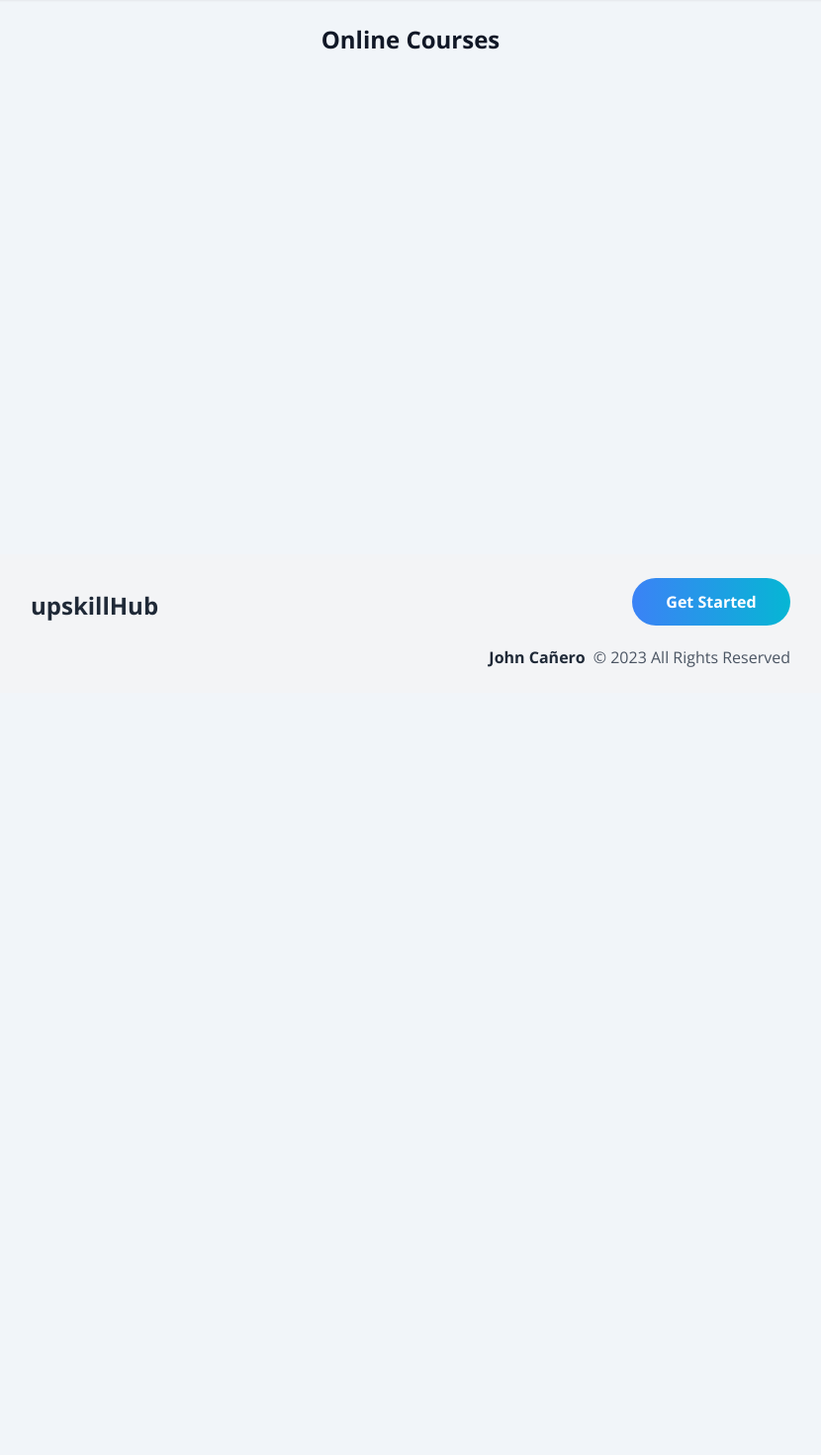
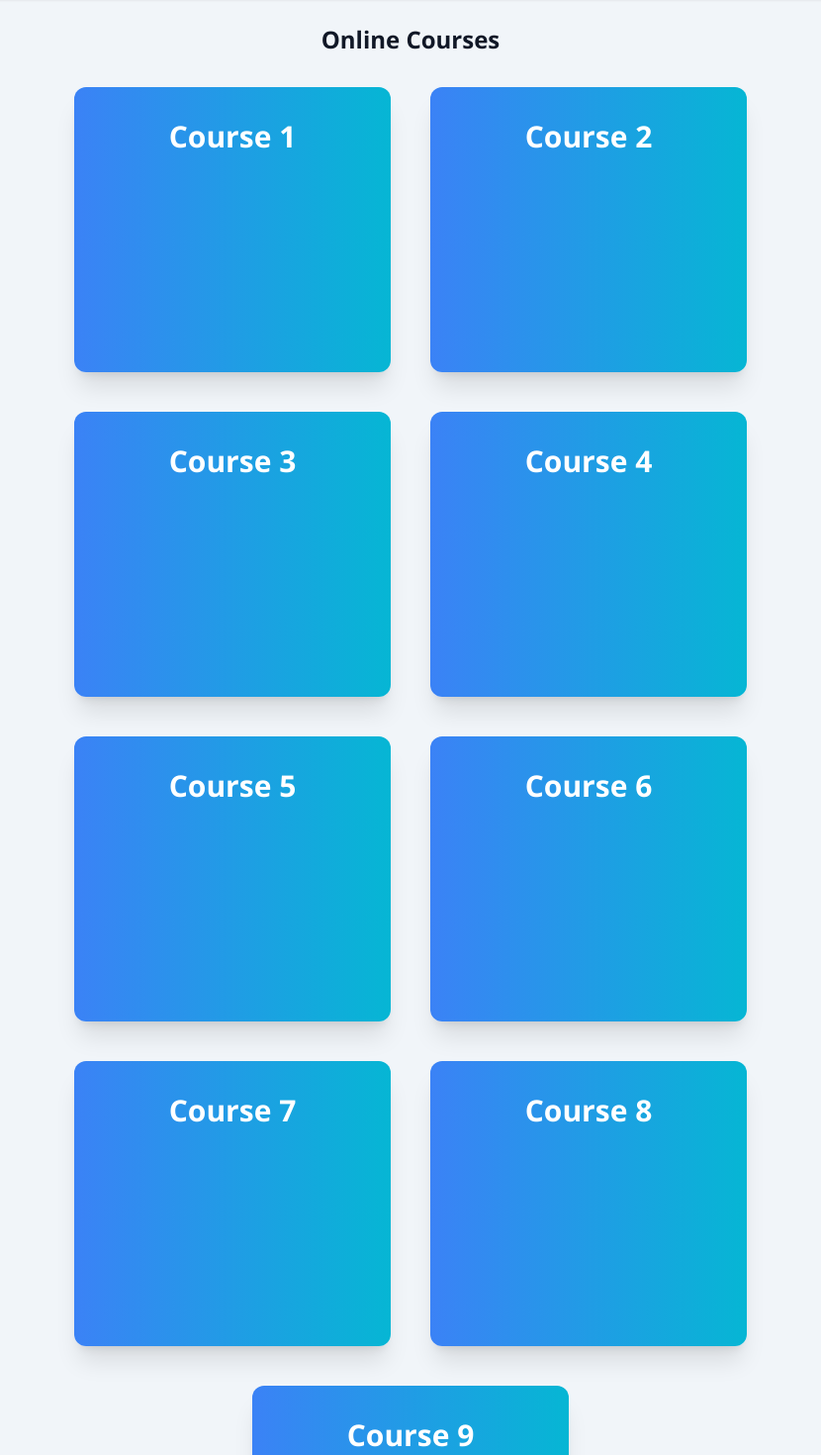
Before and after one commit to johncanero/upskill-hub, a Next.js app: page /online-courses in a window 1280 px wide. Shown: the part 100-1570 px from the top of the page at 99% size, without its empty margins (225-1055 px from the left). Before the commit the page ends 800 px from the top, so only its background shows below. Built offline with nearby package versions, Linux system fonts and the light colour scheme.

Commit message:
Add Courses Card

```diff
--- a/src/pages/online-courses/index.tsx
+++ b/src/pages/online-courses/index.tsx
@@ -6,6 +6,90 @@ const index = () => {
             <h1 className="mt-6 text-2xl font-bold text-center font-OpenSans">
                 Online Courses
             </h1>
+
+            <div className='flex flex-wrap justify-center gap-10 mt-8 lg:mx-56 mb-36'>
+
+                {/* Card */}
+                <div>
+                    <div className="pt-6 overflow-hidden text-white shadow-xl rounded-xl h-72 w-80 bg-gradient-to-l from-cyan-500 to-blue-500 hover:from-blue-500 hover:to-cyan-500">
+                        <div className="px-6 py-2">
+                            <h2 className="mb-2 text-3xl font-bold text-center font-OpenSans">Course 1</h2>
+                        </div>
+                    </div>
+                </div>
+
+                {/* Card */}
+                <div>
+                    <div className="pt-6 overflow-hidden text-white shadow-xl rounded-xl h-72 w-80 bg-gradient-to-l from-cyan-500 to-blue-500 hover:from-blue-500 hover:to-cyan-500">
+                        <div className="px-6 py-2">
+                            <h2 className="mb-2 text-3xl font-bold text-center font-OpenSans">Course 2</h2>
+                        </div>
+                    </div>
+                </div>
+
+                {/* Card */}
+                <div>
+                    <div className="pt-6 overflow-hidden text-white shadow-xl rounded-xl h-72 w-80 bg-gradient-to-l from-cyan-500 to-blue-500 hover:from-blue-500 hover:to-cyan-500">
+                        <div className="px-6 py-2">
+                            <h2 className="mb-2 text-3xl font-bold text-center font-OpenSans">Course 3</h2>
+                        </div>
+                    </div>
+                </div>
+
+                {/* Card */}
+                <div>
+                    <div className="pt-6 overflow-hidden text-white shadow-xl rounded-xl h-72 w-80 bg-gradient-to-l from-cyan-500 to-blue-500 hover:from-blue-500 hover:to-cyan-500">
+                        <div className="px-6 py-2">
+                            <h2 className="mb-2 text-3xl font-bold text-center font-OpenSans">Course 4</h2>
+                        </div>
+                    </div>
+                </div>
+
+                {/* Card */}
+                <div>
+                    <div className="pt-6 overflow-hidden text-white shadow-xl rounded-xl h-72 w-80 bg-gradient-to-l from-cyan-500 to-blue-500 hover:from-blue-500 hover:to-cyan-500">
+                        <div className="px-6 py-2">
+                            <h2 className="mb-2 text-3xl font-bold text-center font-OpenSans">Course 5</h2>
+                        </div>
+                    </div>
+                </div>
+
+                {/* Card */}
+                <div>
+                    <div className="pt-6 overflow-hidden text-white shadow-xl rounded-xl h-72 w-80 bg-gradient-to-l from-cyan-500 to-blue-500 hover:from-blue-500 hover:to-cyan-500">
+                        <div className="px-6 py-2">
+                            <h2 className="mb-2 text-3xl font-bold text-center font-OpenSans">Course 6</h2>
+                        </div>
+                    </div>
+                </div>
+
+                {/* Card */}
+                <div>
+                    <div className="pt-6 overflow-hidden text-white shadow-xl rounded-xl h-72 w-80 bg-gradient-to-l from-cyan-500 to-blue-500 hover:from-blue-500 hover:to-cyan-500">
+                        <div className="px-6 py-2">
+                            <h2 className="mb-2 text-3xl font-bold text-center font-OpenSans">Course 7</h2>
+                        </div>
+                    </div>
+                </div>
+
+                {/* Card */}
+                <div>
+                    <div className="pt-6 overflow-hidden text-white shadow-xl rounded-xl h-72 w-80 bg-gradient-to-l from-cyan-500 to-blue-500 hover:from-blue-500 hover:to-cyan-500">
+                        <div className="px-6 py-2">
+                            <h2 className="mb-2 text-3xl font-bold text-center font-OpenSans">Course 8</h2>
+                        </div>
+                    </div>
+                </div>
+
+                {/* Card */}
+                <div>
+                    <div className="pt-6 overflow-hidden text-white shadow-xl rounded-xl h-72 w-80 bg-gradient-to-l from-cyan-500 to-blue-500 hover:from-blue-500 hover:to-cyan-500">
+                        <div className="px-6 py-2">
+                            <h2 className="mb-2 text-3xl font-bold text-center font-OpenSans">Course 9</h2>
+                        </div>
+                    </div>
+                </div>
+            </div>
         </div>
     )
 }
```
